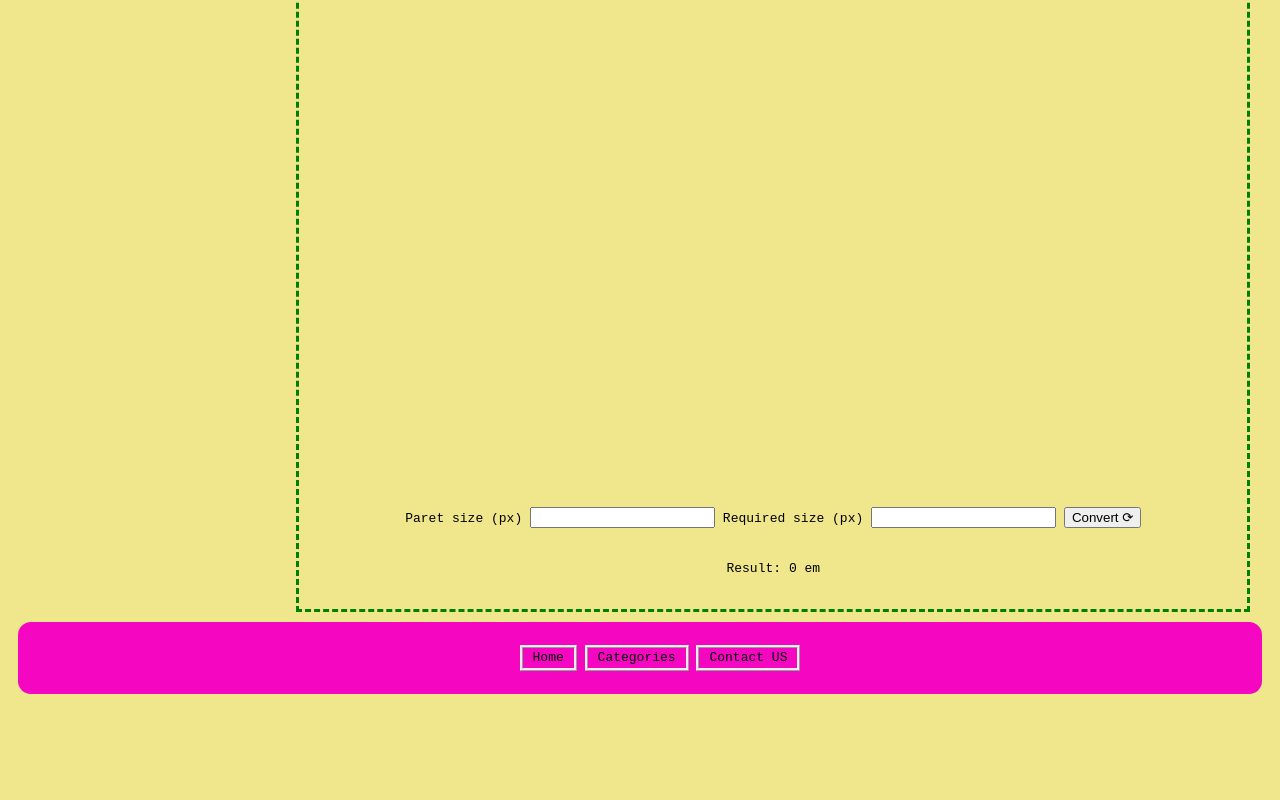
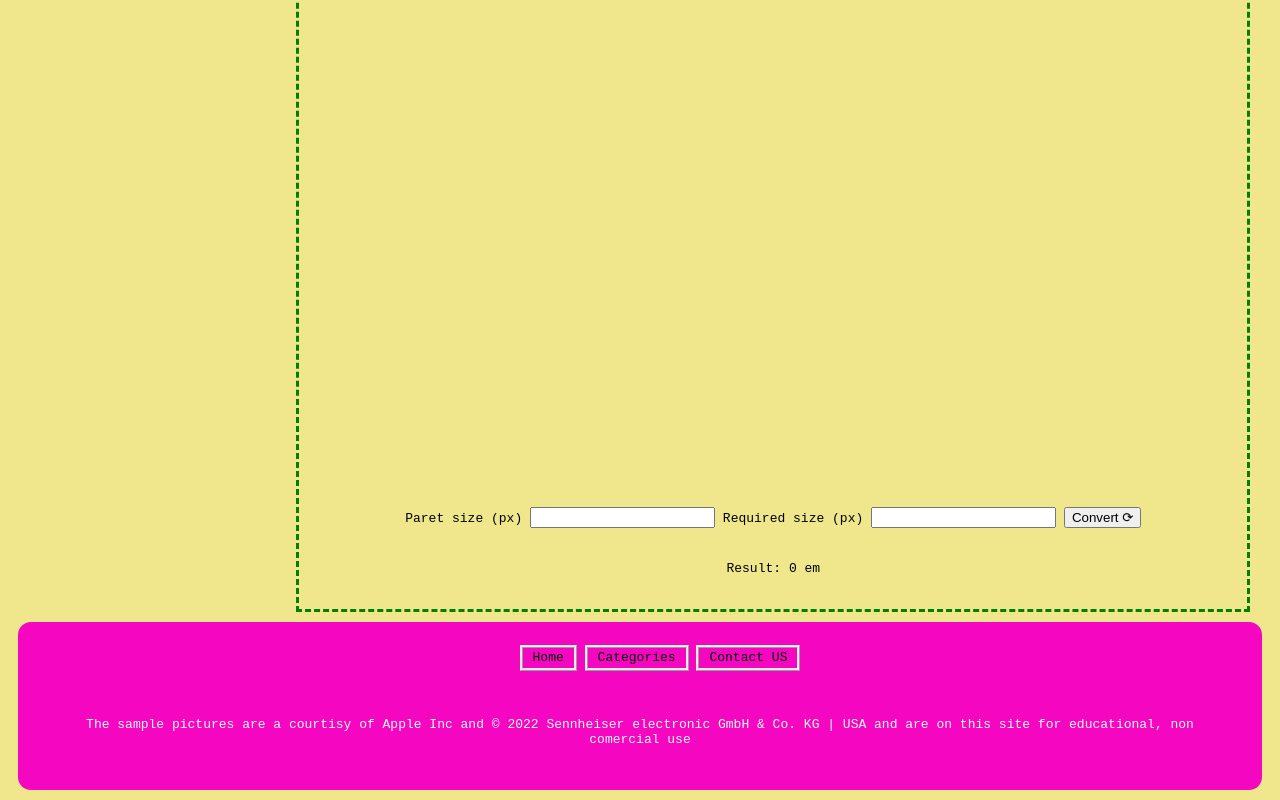
Before and after one commit to wewtw/wewtw.github.io, a plain HTML site: page shopNow.html in a window 1280 px wide. Shown: the part 1182-1982 px from the top of the page. Before the commit the page ends 1886 px from the top, so only its background shows below. Drawn offline with Linux system fonts and the light colour scheme.

Commit message:
Update shopNow.html

```diff
--- a/shopNow.html
+++ b/shopNow.html
@@ -260,9 +260,10 @@
                 <li><a href="index.html"> Home</a></li> <!-- the element "a" stands for anchor and used for hyperlinks-->
                 <li><a href=""> Categories</a></li>
                 <li><a href="contacts.html"> Contact US </a> </li>
+
                 </ul>
             </nav>
-
+          <p>The sample pictures are a courtisy of Apple Inc and © 2022 Sennheiser electronic GmbH & Co. KG | USA and are on this site for educational, non comercial use</p>
         </footer>
     </body>
 
```
